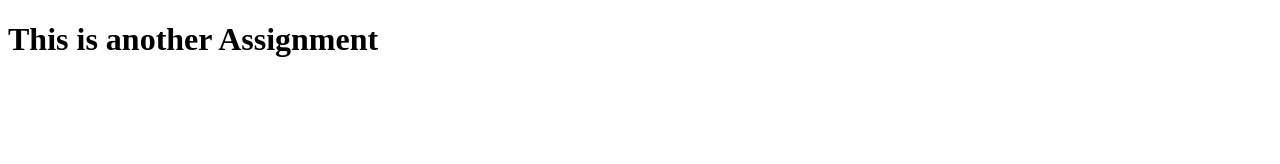
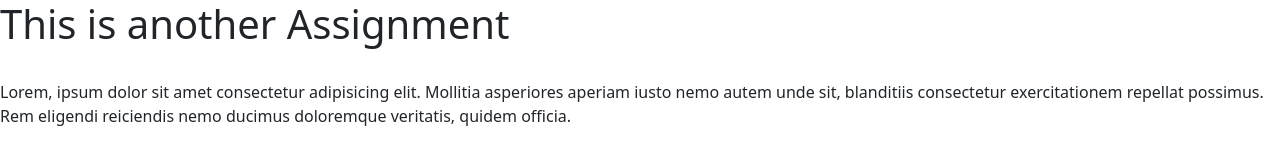
Before and after one commit to sohrab09/second-assignment, a plain HTML site: page index.html in a window 1280 px wide. Drawn offline with Linux system fonts and the light colour scheme.

Commit message:
this is adding

```diff
--- a/index.html
+++ b/index.html
@@ -4,8 +4,13 @@
     <meta charset="UTF-8">
     <meta name="viewport" content="width=device-width, initial-scale=1.0">
     <title>Assignment2</title>
+    <link rel="stylesheet" href="css/bootstrap.min.css">
 </head>
 <body>
     <h1>This is another Assignment</h1>
+    <br>
+    <p>Lorem, ipsum dolor sit amet consectetur adipisicing elit. Mollitia asperiores aperiam iusto nemo autem unde sit, blanditiis consectetur exercitationem repellat possimus. Rem eligendi reiciendis nemo ducimus doloremque veritatis, quidem officia.</p>
+
+    <script src="js/bootstrap.min.js"></script>
 </body>
 </html>
```
Also changed, not shown: css/bootstrap.min.css (added), js/bootstrap.min.js (added).
